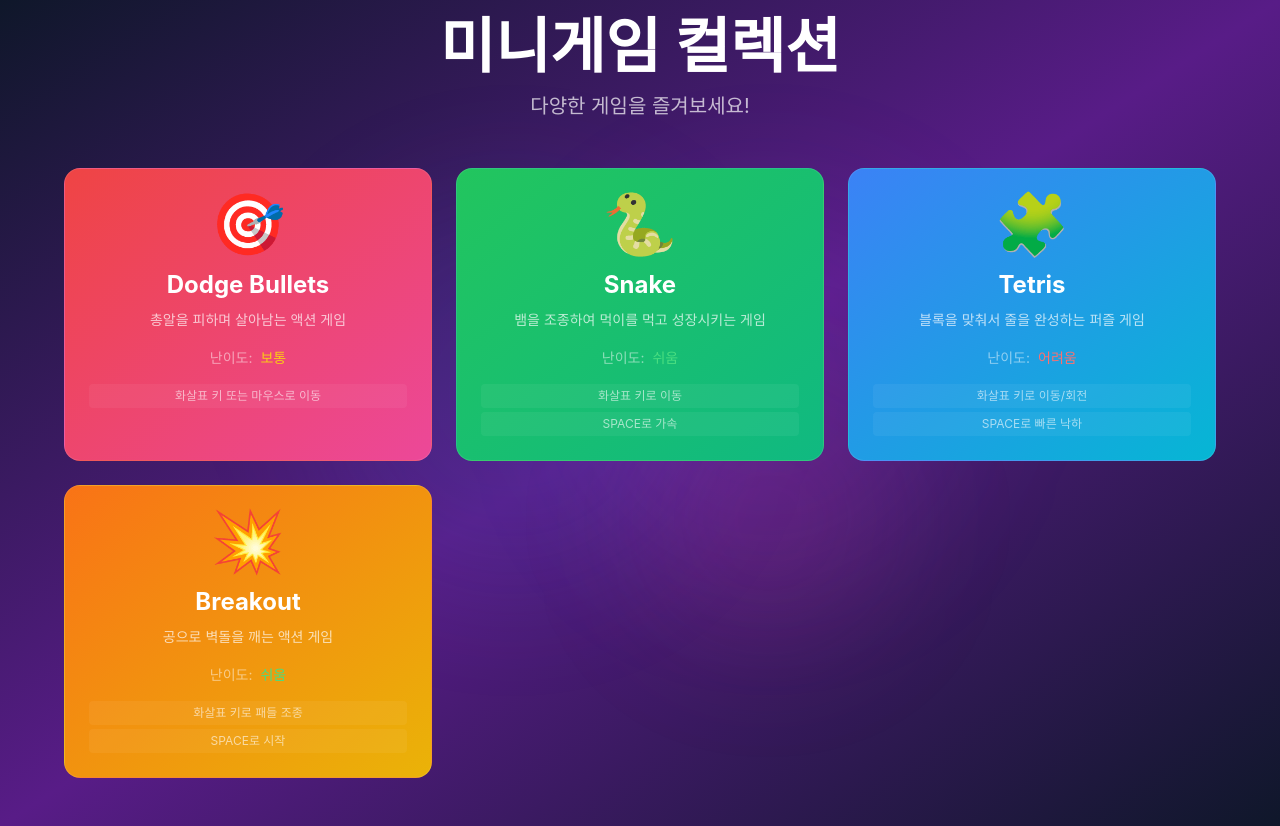
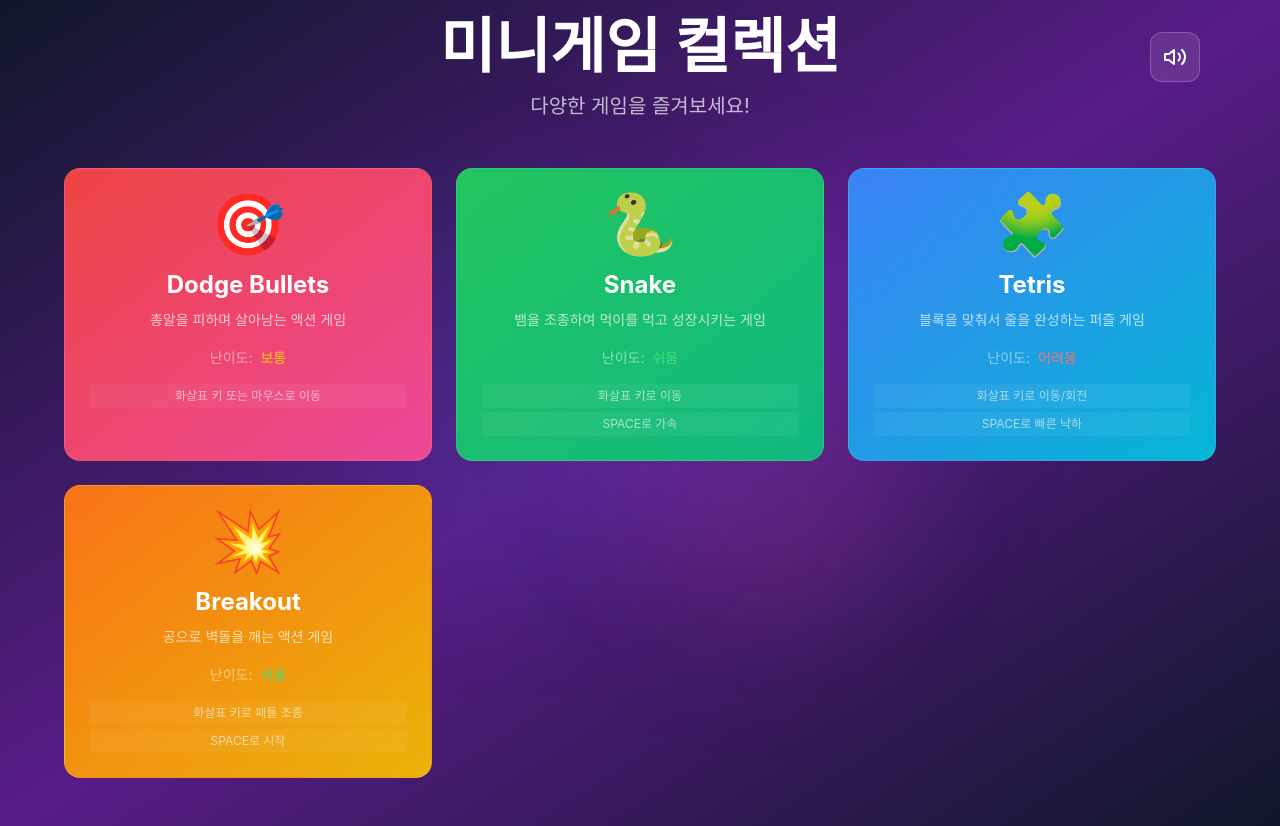
Before and after one commit to wonseok-han/mini-games-with-react, a React (Create React App) app: page / in a window 1280 px wide. Built offline with nearby package versions, Linux system fonts and the light colour scheme.

Commit message:
효과음 추가

```diff
--- a/src/components/menu/GameMenu.tsx
+++ b/src/components/menu/GameMenu.tsx
@@ -1,5 +1,7 @@
 import { motion } from "framer-motion";
+import { useSound } from "../../hooks/useSound";
 import { GameInfo, GameType } from "../../types/game";
+import { Volume2, VolumeX } from "lucide-react";
 
 interface GameMenuProps {
   onSelectGame: (gameType: GameType) => void;
@@ -16,6 +18,7 @@ const GameMenu: React.FC<GameMenuProps> = ({
   onBackToGame,
   showBackButton = false,
 }) => {
+  const { toggleMute, isMuted } = useSound();
   // 게임 목록 정의
   const games: GameInfo[] = [
     {
@@ -195,6 +198,26 @@ const GameMenu: React.FC<GameMenuProps> = ({
           ))}
         </div>
 
+        {/* 사운드 토글 버튼 */}
+        <motion.div
+          initial={{ opacity: 0 }}
+          animate={{ opacity: 1 }}
+          transition={{ duration: 0.8, delay: 0.4 }}
+          className="absolute top-4 right-4"
+        >
+          <button
+            onClick={() => toggleMute()}
+            className="glass rounded-xl p-3 text-white hover:bg-white/10 transition-all duration-300 flex items-center justify-center"
+            title={isMuted() ? "음소거 해제" : "음소거"}
+          >
+            {isMuted() ? (
+              <VolumeX className="w-6 h-6" />
+            ) : (
+              <Volume2 className="w-6 h-6" />
+            )}
+          </button>
+        </motion.div>
+
         {/* 뒤로가기 버튼 */}
         {showBackButton && onBackToGame && (
           <motion.div
--- a/src/games/BreakoutGame.tsx
+++ b/src/games/BreakoutGame.tsx
@@ -1,5 +1,6 @@
 import { useState, useEffect, useRef, useCallback } from "react";
 import { motion, AnimatePresence } from "framer-motion";
+import { useSound } from "../hooks/useSound";
 import { GameState, GameStats } from "../types/game";
 import GameCanvas from "../components/game/GameCanvas";
 import GameUI from "../components/game/GameUI";
@@ -46,6 +47,7 @@ const BreakoutGame: React.FC<BreakoutGameProps> = ({ onBackToMenu }) => {
   const canvasRef = useRef<HTMLCanvasElement>(null);
   const animationRef = useRef<number>();
   const lastTimeRef = useRef<number>(0);
+  const { playSound } = useSound();
 
   const [gameState, setGameState] = useState<GameState>("start");
   const [stats, setStats] = useState<GameStats>({
@@ -247,6 +249,7 @@ const BreakoutGame: React.FC<BreakoutGameProps> = ({ onBackToMenu }) => {
 
       // 패들 충돌
       if (checkCollision(newBall, paddle)) {
+        playSound("paddleHit");
         const hitPos =
           (newBall.x - (paddle.x + paddle.width / 2)) / (paddle.width / 2);
         newBall.velocityX = hitPos * newBall.speed;
@@ -256,6 +259,7 @@ const BreakoutGame: React.FC<BreakoutGameProps> = ({ onBackToMenu }) => {
 
       // 바닥에 떨어짐 (게임 오버)
       if (newBall.y + newBall.radius >= CANVAS_HEIGHT) {
+        playSound("gameOver");
         setGameState("gameOver");
         setIsBallLaunched(false);
         setKeys({ left: false, right: false }); // 키 상태 초기화
@@ -288,6 +292,7 @@ const BreakoutGame: React.FC<BreakoutGameProps> = ({ onBackToMenu }) => {
           };
 
           if (checkBrickCollision(tempBall, brick)) {
+            playSound("brickBreak");
             brick.destroyed = true;
             scoreIncrease += brick.points;
             ballHit = true;
@@ -446,6 +451,7 @@ const BreakoutGame: React.FC<BreakoutGameProps> = ({ onBackToMenu }) => {
           break;
         case " ":
           if (!isBallLaunched) {
+            playSound("ballLaunch");
             setIsBallLaunched(true);
           }
           break;
@@ -517,18 +523,22 @@ const BreakoutGame: React.FC<BreakoutGameProps> = ({ onBackToMenu }) => {
   }, [gameLoop, resizeCanvas]);
 
   const handleStart = () => {
+    playSound("button");
     startGame();
   };
 
   const handlePause = () => {
+    playSound("pause");
     togglePause();
   };
 
   const handleResume = () => {
+    playSound("resume");
     togglePause();
   };
 
   const handleRestart = () => {
+    playSound("button");
     restartGame();
   };
 
--- a/src/games/DodgeBulletsGame.tsx
+++ b/src/games/DodgeBulletsGame.tsx
@@ -1,6 +1,7 @@
 import { useState, useEffect } from "react";
 import { motion, AnimatePresence } from "framer-motion";
 import { useGameEngine } from "../hooks/useGameEngine";
+import { useSound } from "../hooks/useSound";
 import GameCanvas from "../components/game/GameCanvas";
 import GameUI from "../components/game/GameUI";
 import StartScreen from "../components/game/StartScreen";
@@ -20,6 +21,7 @@ const DodgeBulletsGame: React.FC<DodgeBulletsGameProps> = ({
 }) => {
   const { canvasRef, gameState, stats, startGame, restartGame, togglePause } =
     useGameEngine();
+  const { playSound } = useSound();
 
   const [isNewHighScore, setIsNewHighScore] = useState(false);
 
@@ -30,20 +32,31 @@ const DodgeBulletsGame: React.FC<DodgeBulletsGameProps> = ({
     }
   }, [gameState, stats.score, stats.highScore]);
 
+  // 게임 상태 변화에 따른 효과음
+  useEffect(() => {
+    if (gameState === "gameOver") {
+      playSound("gameOver");
+    }
+  }, [gameState, playSound]);
+
   const handleStart = () => {
+    playSound("button");
     startGame();
   };
 
   const handleRestart = () => {
+    playSound("button");
     restartGame();
     setIsNewHighScore(false);
   };
 
   const handlePause = () => {
+    playSound("pause");
     togglePause();
   };
 
   const handleResume = () => {
+    playSound("resume");
     togglePause();
   };
 
--- /dev/null
+++ b/src/hooks/useSound.ts
@@ -0,0 +1,277 @@
+import { useCallback, useRef } from "react";
+
+// 사운드 타입 정의
+export type SoundType =
+  | "bullet" // 총알 발사
+  | "explosion" // 폭발
+  | "gameOver" // 게임 오버
+  | "eat" // 먹이 획득
+  | "hit" // 부딪힘
+  | "boost" // 부스트
+  | "move" // 블록 이동
+  | "rotate" // 블록 회전
+  | "lineClear" // 줄 완성
+  | "brickBreak" // 벽돌 파괴
+  | "paddleHit" // 패들 충돌
+  | "ballLaunch" // 공 발사
+  | "button" // 버튼 클릭
+  | "pause" // 일시정지
+  | "resume"; // 재개
+
+interface SoundConfig {
+  frequency: number;
+  duration: number;
+  volume: number;
+  type: OscillatorType;
+  attack?: number;
+  decay?: number;
+}
+
+// 사운드 설정
+const SOUND_CONFIGS: Record<SoundType, SoundConfig> = {
+  bullet: {
+    frequency: 800,
+    duration: 0.1,
+    volume: 0.3,
+    type: "square",
+    attack: 0.01,
+    decay: 0.05,
+  },
+  explosion: {
+    frequency: 200,
+    duration: 0.3,
+    volume: 0.5,
+    type: "sawtooth",
+    attack: 0.01,
+    decay: 0.2,
+  },
+  gameOver: {
+    frequency: 150,
+    duration: 1.0,
+    volume: 0.6,
+    type: "sawtooth",
+    attack: 0.1,
+    decay: 0.8,
+  },
+  eat: {
+    frequency: 600,
+    duration: 0.15,
+    volume: 0.4,
+    type: "sine",
+    attack: 0.01,
+    decay: 0.1,
+  },
+  hit: {
+    frequency: 300,
+    duration: 0.2,
+    volume: 0.5,
+    type: "square",
+    attack: 0.01,
+    decay: 0.15,
+  },
+  boost: {
+    frequency: 1000,
+    duration: 0.1,
+    volume: 0.3,
+    type: "sine",
+    attack: 0.01,
+    decay: 0.05,
+  },
+  move: {
+    frequency: 400,
+    duration: 0.05,
+    volume: 0.2,
+    type: "sine",
+    attack: 0.01,
+    decay: 0.03,
+  },
+  rotate: {
+    frequency: 500,
+    duration: 0.1,
+    volume: 0.3,
+    type: "sine",
+    attack: 0.01,
+    decay: 0.05,
+  },
+  lineClear: {
+    frequency: 800,
+    duration: 0.4,
+    volume: 0.6,
+    type: "sine",
+    attack: 0.01,
+    decay: 0.3,
+  },
+  brickBreak: {
+    frequency: 400,
+    duration: 0.1,
+    volume: 0.4,
+    type: "square",
+    attack: 0.01,
+    decay: 0.05,
+  },
+  paddleHit: {
+    frequency: 600,
+    duration: 0.1,
+    volume: 0.4,
+    type: "sine",
+    attack: 0.01,
+    decay: 0.05,
+  },
+  ballLaunch: {
+    frequency: 700,
+    duration: 0.2,
+    volume: 0.5,
+    type: "sine",
+    attack: 0.01,
+    decay: 0.15,
+  },
+  button: {
+    frequency: 500,
+    duration: 0.1,
+    volume: 0.3,
+    type: "sine",
+    attack: 0.01,
+    decay: 0.05,
+  },
+  pause: {
+    frequency: 300,
+    duration: 0.2,
+    volume: 0.4,
+    type: "sine",
+    attack: 0.01,
+    decay: 0.15,
+  },
+  resume: {
+    frequency: 500,
+    duration: 0.2,
+    volume: 0.4,
+    type: "sine",
+    attack: 0.01,
+    decay: 0.15,
+  },
+};
+
+export const useSound = () => {
+  const audioContextRef = useRef<AudioContext | null>(null);
+  const isMutedRef = useRef(false);
+
+  // 오디오 컨텍스트 초기화
+  const initAudioContext = useCallback(() => {
+    if (!audioContextRef.current) {
+      audioContextRef.current = new (window.AudioContext ||
+        (window as any).webkitAudioContext)();
+    }
+    return audioContextRef.current;
+  }, []);
+
+  // 사운드 재생
+  const playSound = useCallback(
+    (soundType: SoundType) => {
+      if (isMutedRef.current) return;
+
+      try {
+        const audioContext = initAudioContext();
+        const config = SOUND_CONFIGS[soundType];
+
+        // 오디오 컨텍스트가 일시정지 상태면 재개
+        if (audioContext.state === "suspended") {
+          audioContext.resume();
+        }
+
+        // 오실레이터 노드 생성
+        const oscillator = audioContext.createOscillator();
+        const gainNode = audioContext.createGain();
+
+        // 노드 연결
+        oscillator.connect(gainNode);
+        gainNode.connect(audioContext.destination);
+
+        // 오실레이터 설정
+        oscillator.type = config.type;
+        oscillator.frequency.setValueAtTime(
+          config.frequency,
+          audioContext.currentTime
+        );
+
+        // 게인 설정 (볼륨 및 ADSR)
+        const now = audioContext.currentTime;
+        const attackTime = config.attack || 0.01;
+        const decayTime = config.decay || 0.1;
+        const sustainLevel = 0.7;
+
+        gainNode.gain.setValueAtTime(0, now);
+        gainNode.gain.linearRampToValueAtTime(config.volume, now + attackTime);
+        gainNode.gain.linearRampToValueAtTime(
+          config.volume * sustainLevel,
+          now + attackTime + decayTime
+        );
+        gainNode.gain.linearRampToValueAtTime(0, now + config.duration);
+
+        // 사운드 재생
+        oscillator.start(now);
+        oscillator.stop(now + config.duration);
+
+        // 특별한 효과들
+        if (soundType === "explosion") {
+          // 폭발음에 노이즈 추가
+          const noiseBuffer = audioContext.createBuffer(
+            1,
+            audioContext.sampleRate * 0.1,
+            audioContext.sampleRate
+          );
+          const noiseData = noiseBuffer.getChannelData(0);
+          for (let i = 0; i < noiseData.length; i++) {
+            noiseData[i] = Math.random() * 2 - 1;
+          }
+          const noiseSource = audioContext.createBufferSource();
+          noiseSource.buffer = noiseBuffer;
+          const noiseGain = audioContext.createGain();
+          noiseGain.gain.setValueAtTime(0.1, now);
+          noiseGain.gain.exponentialRampToValueAtTime(0.01, now + 0.1);
+          noiseSource.connect(noiseGain);
+          noiseGain.connect(audioContext.destination);
+          noiseSource.start(now);
+          noiseSource.stop(now + 0.1);
+        }
+
+        if (soundType === "lineClear") {
+          // 줄 완성 시 멜로디
+          const frequencies = [800, 1000, 1200, 800];
+          frequencies.forEach((freq, index) => {
+            const osc = audioContext.createOscillator();
+            const gain = audioContext.createGain();
+            osc.connect(gain);
+            gain.connect(audioContext.destination);
+            osc.type = "sine";
+            osc.frequency.setValueAtTime(freq, now + index * 0.1);
+            gain.gain.setValueAtTime(0, now + index * 0.1);
+            gain.gain.linearRampToValueAtTime(0.3, now + index * 0.1 + 0.01);
+            gain.gain.linearRampToValueAtTime(0, now + index * 0.1 + 0.15);
+            osc.start(now + index * 0.1);
+            osc.stop(now + index * 0.1 + 0.15);
+          });
+        }
+      } catch (error) {
+        console.warn("사운드 재생 실패:", error);
+      }
+    },
+    [initAudioContext]
+  );
+
+  // 음소거 토글
+  const toggleMute = useCallback(() => {
+    isMutedRef.current = !isMutedRef.current;
+    return isMutedRef.current;
+  }, []);
+
+  // 음소거 상태 확인
+  const isMuted = useCallback(() => {
+    return isMutedRef.current;
+  }, []);
+
+  return {
+    playSound,
+    toggleMute,
+    isMuted,
+  };
+};
```
Also changed, not shown: src/games/SnakeGame.tsx (+25 -0 lines), src/games/TetrisGame.tsx (+17 -4 lines).
